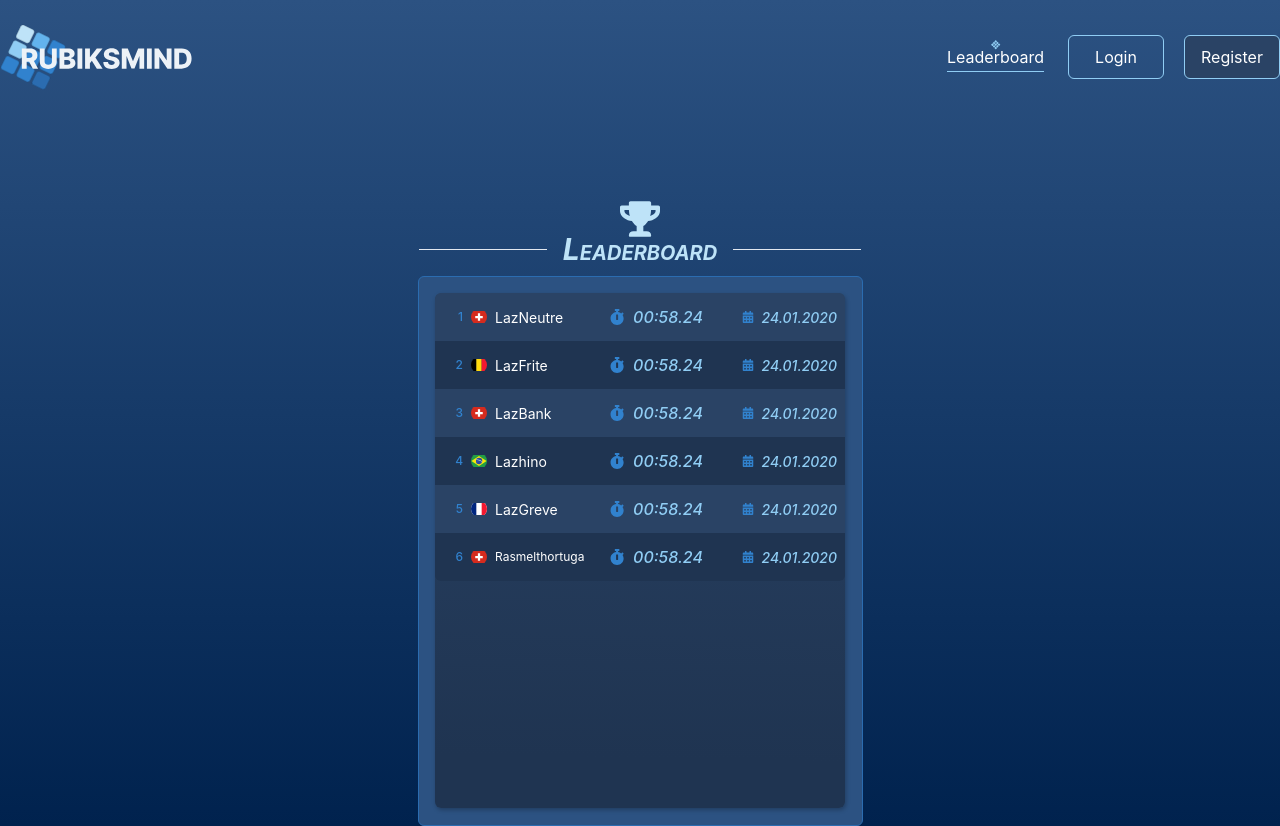
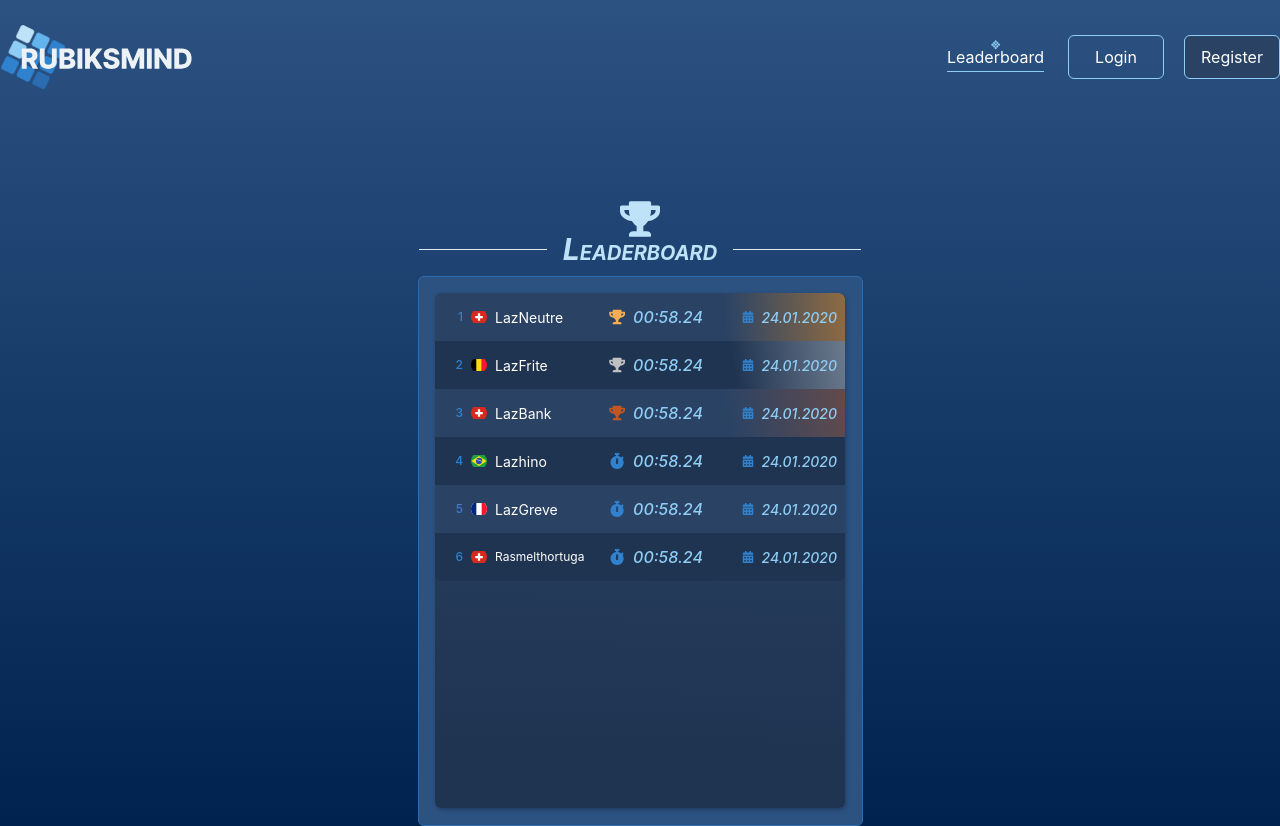
Before and after one commit to FIN-18-20/RubiksMind, a Vue app in the folder client/: page /leaderboard in a window 1280 px wide. Built offline with nearby package versions, Linux system fonts and the light colour scheme; a web font is replaced by a local one.

Commit message:
feat: add silver color and gradient on time list

```diff
--- a/client/src/components/Leaderboard/TimeList.vue
+++ b/client/src/components/Leaderboard/TimeList.vue
@@ -11,31 +11,30 @@
               v-for="(time, index) in times.slice().reverse()"
               :key="index"
               class="relative flex items-center justify-between"
-              :class="[(times.length - index) % 2 ? 'bg-blue-1000' : 'bg-blue-900' , index === 0 ? 'rounded-t-md' : '', index === times.length - 1 ? 'rounded-b-md' : '' , 'w-full h-12']"
+              :class="[
+                (times.length - index) % 2 ? 'bg-blue-1000' : 'bg-blue-900' ,
+                index === 0 ? 'rounded-t-md' : '',
+                index === times.length - 1 ? 'rounded-b-md' : '' , 'w-full h-12',
+                'gradient-' + (index + 1),
+              ]"
             >
               <div class="flex items-center justify-center">
-                <span
-                  class="w-6 ml-1 text-xs font-medium text-right text-blue-600"
-                >{{ index + 1 }}</span>
+                <span class="w-6 ml-1 text-xs font-medium text-right text-blue-600">{{ index + 1 }}</span>
                 <div
                   :class="'flag-icon-' + time.country"
-                  class="w-4
-                   h-4 ml-2 flag-icon flag-icon-squared flag-icon rounded-full"
+                  class="w-4 h-4 ml-2 flag-icon flag-icon-squared flag-icon rounded-full"
                 ></div>
-                <div v-if="time.username.length < 14" class="ml-2 text-sm">
-                  {{ time.username }}
-                </div>
-                <div v-else class="ml-2 text-xs">
-                  {{ time.username }}
-                </div>
+                <div v-if="time.username.length < 14" class="ml-2 text-sm">{{ time.username }}</div>
+                <div v-else class="ml-2 text-xs">{{ time.username }}</div>
               </div>
               <span
-                class=" pl-8 text-md italic font-medium flex items-center text-center text-blue-300 absoluteElement"
+                class="pl-8 text-md italic font-medium flex items-center text-center text-blue-300 absoluteElement"
               >
-                <svg class="fill-current w-4 h-4 text-blue-600 mx-auto mr-2">
-                  <use xlink:href="#timer" />
+                <svg :class="getTimeColor(index + 1)" class="fill-current w-4 h-4 mx-auto mr-2">
+                  <use :xlink:href="getTimeIcon(index + 1)" />
                 </svg>
-                {{ time.time }}</span>
+                {{ time.time }}
+              </span>
               <div
                 class="mr-2 text-sm italic font-medium flex items-center text-center text-blue-300"
               >
@@ -57,6 +56,50 @@
     </div>
   </div>
 </template>
+
+<script>
+export default {
+  data() {
+    return {
+      hasData: true,
+      times: [
+        { country: 'ch', username: 'Rasmelthortuga', time: '00:58.24', date: '24.01.2020' },
+        { country: 'fr', username: 'LazGreve', time: '00:58.24', date: '24.01.2020' },
+        { country: 'br', username: 'Lazhino', time: '00:58.24', date: '24.01.2020' },
+        { country: 'ch', username: 'LazBank', time: '00:58.24', date: '24.01.2020' },
+        { country: 'be', username: 'LazFrite', time: '00:58.24', date: '24.01.2020' },
+        { country: 'ch', username: 'LazNeutre', time: '00:58.24', date: '24.01.2020' },
+      ]
+    }
+  },
+
+  methods: {
+    getTimeColor(index) {
+      switch (index) {
+        case 1:
+          return 'text-orange-400'
+        case 2:
+          return 'text-silver'
+        case 3:
+          return 'text-orange-700'
+        default:
+          return 'text-blue-600'
+      }
+    },
+    getTimeIcon(index) {
+      switch (index) {
+        case 1:
+        case 2:
+        case 3:
+          return '#trophy'
+        default:
+          return '#timer'
+      }
+    },
+  }
+}
+</script>
+
 <style scoped>
 .box-styles {
   background: linear-gradient(181.21deg, #2a4365 0.81%, #1f3451 89.6%);
@@ -93,22 +136,31 @@
   overflow: hidden;
   max-height: 0;
 }
+
+.gradient-1 {
+  background: linear-gradient(
+      266.65deg,
+      rgba(247, 148, 30, 0.85) -21.85%,
+      rgba(42, 67, 101, 0) 29.41%
+    ),
+    #2a4365;
+}
+
+.gradient-2 {
+  background: linear-gradient(
+      260.78deg,
+      rgba(255, 255, 255, 0.8) -36.55%,
+      rgba(42, 67, 101, 0) 27.73%
+    ),
+    #1f3451;
+}
+
+.gradient-3 {
+  background: linear-gradient(
+      256.78deg,
+      rgba(192, 86, 33, 0.75) -28.09%,
+      rgba(42, 67, 101, 0) 29.28%
+    ),
+    #2a4365;
+}
 </style>
-
-<script>
-export default {
-  data() {
-    return {
-      hasData: true,
-      times: [
-        { country: 'ch', username: 'Rasmelthortuga', time: '00:58.24', date: '24.01.2020' },
-        { country: 'fr', username: 'LazGreve', time: '00:58.24', date: '24.01.2020' },
-        { country: 'br', username: 'Lazhino', time: '00:58.24', date: '24.01.2020' },
-        { country: 'ch', username: 'LazBank', time: '00:58.24', date: '24.01.2020' },
-        { country: 'be', username: 'LazFrite', time: '00:58.24', date: '24.01.2020' },
-        { country: 'ch', username: 'LazNeutre', time: '00:58.24', date: '24.01.2020' },
-      ]
-    }
-  }
-}
-</script>
--- a/client/tailwind.config.js
+++ b/client/tailwind.config.js
@@ -14,6 +14,7 @@ module.exports = {
 
       black: '#000',
       white: '#fff',
+      silver: '#C0C0C0',
 
       gray: {
         100: '#f7fafc',
```
